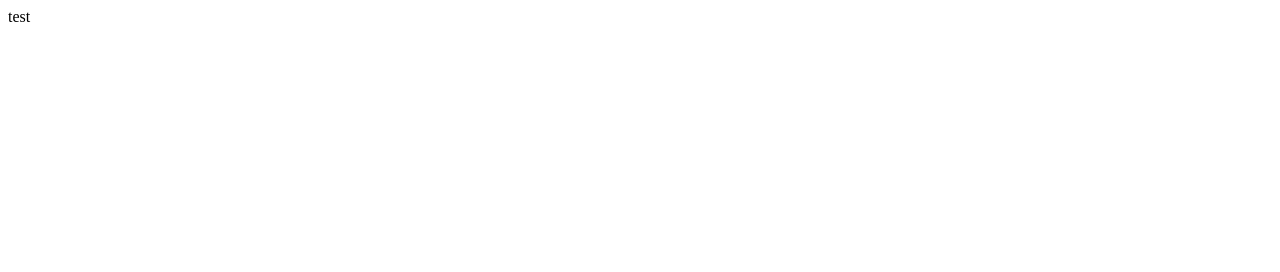
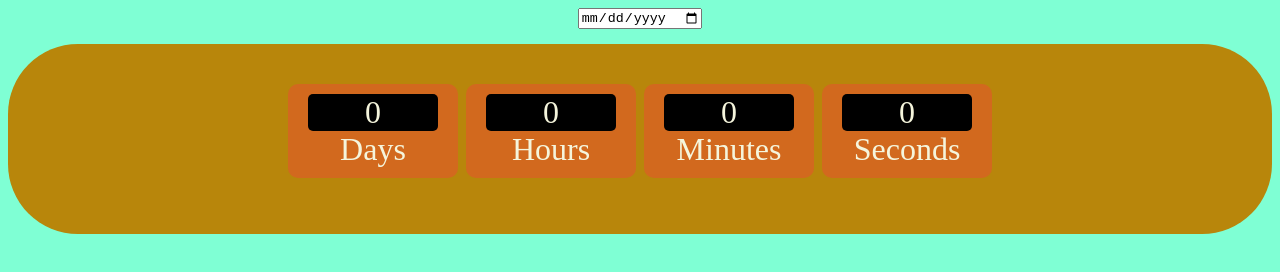
Before and after one commit to premKumar2010/javascript-countdown-timer, a plain HTML site: page index.html in a window 1280 px wide. Drawn offline with Linux system fonts and the light colour scheme.

Commit message:
Implemented design.

```diff
--- a/index.css
+++ b/index.css
@@ -0,0 +1,33 @@
+body{
+  text-align: center;
+  background-color:aquamarine;
+}
+
+.sub-container {
+  background-color: darkgoldenrod;
+  color:beige;
+  height: 150px;
+  font-size: xx-large;
+  padding: 40px;
+  padding-bottom: 0px;
+  border-radius: 70px;
+  margin-top: 15px;
+}
+
+.sub-container > .content{
+  display: inline-block;
+  background-color:chocolate;
+  border-radius: 10px;
+  padding: 10px;
+  width: 150px;
+}
+
+.sub-container > .content > span:nth-child(1){
+    width: 130px;
+    display: inline-block;
+}
+
+.sub-container > .content > span:nth-child(1){
+    background-color: black;
+    border-radius: 5px;
+}
--- a/index.html
+++ b/index.html
@@ -3,8 +3,30 @@
   <head>
     <meta charset="utf-8">
     <title>JS countdown timer</title>
+    <link rel="stylesheet" href="index.css">
   </head>
   <body>
-    <div>test</div>
+    <div class="container">
+      <input type="date" name="enddate">
+      <div class="sub-container">
+        <div class="content">
+          <span>0</span>
+          <span>Days</span>
+        </div>
+        <div class="content">
+          <span>0</span>
+          <span>Hours</span>
+        </div>
+        <div class="content">
+          <span>0</span>
+          <span>Minutes</span>
+        </div>
+        <div class="content">
+          <span>0</span>
+          <span>Seconds</span>
+        </div>
+      </div>
+    </div>
+    <script type="text/javascript" src="index.js">
   </body>
 </html>
```
